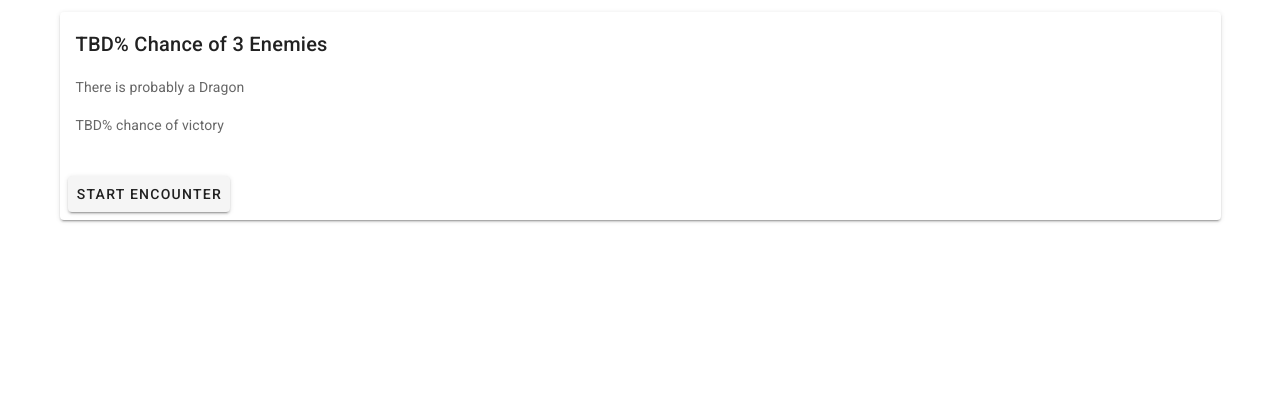
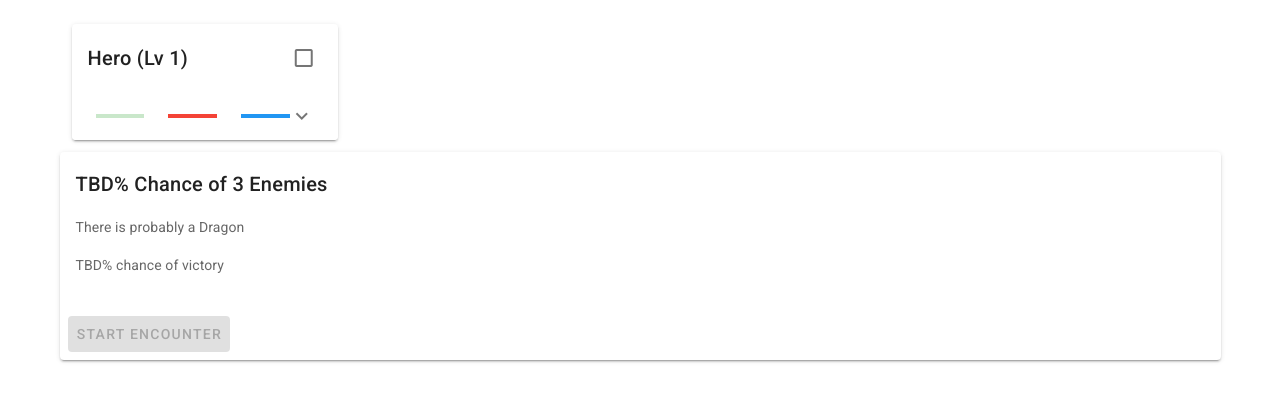
Before and after one commit to dreblen/wip-rpg, a Vue app: page / in a window 1280 px wide. Shown: the top 402 px of the page. Built offline with nearby package versions, Linux system fonts and the light colour scheme.

Commit message:
Feature - Party Selection
-Added a component for displaying party member details and allowing
selection of 1 or more party members.
-Added this component to the encounter generation display so you can
choose your party for an encounter.

```diff
--- /dev/null
+++ b/src/components/PartySelectionCards.vue
@@ -0,0 +1,108 @@
+<template>
+  <v-container>
+    <v-item-group multiple v-model="selectedItemIndices">
+      <v-row>
+        <v-item
+          v-for="(p, i) in party"
+          :key="i"
+          v-slot:default="{ active, toggle }"
+        >
+          <v-col
+            cols="12"
+            sm="6"
+            md="4"
+            lg="3"
+            xl="2"
+          >
+            <v-card
+              :color="active ? 'yellow lighten-4' : ''"
+            >
+              <v-card-title @click="toggle">
+                {{ p.name }} (Lv {{ p.level }})
+                <v-spacer />
+                <v-btn icon @click.stop="toggle">
+                  <v-icon>
+                    {{ active ? 'mdi-checkbox-marked' : 'mdi-checkbox-blank-outline' }}
+                  </v-icon>
+                </v-btn>
+              </v-card-title>
+              <v-expansion-panels flat tile>
+                <v-expansion-panel>
+                  <v-expansion-panel-header>
+                    <template v-slot:default="{ open }">
+                      <v-row v-if="open">
+                        <v-col v-for="(a, i) in p.attributes" :key="i">
+                          <b>{{ i }}:</b>{{ a.value }}
+                        </v-col>
+                      </v-row>
+                      <v-row v-else>
+                        <v-col v-for="(set, i) in attributeSets" :key="i">
+                          <v-progress-linear
+                            :value="p[set[0]] / p[set[1]] * 100"
+                            :color="set[2]"
+                          />
+                        </v-col>
+                      </v-row>
+                    </template>
+                  </v-expansion-panel-header>
+                  <v-expansion-panel-content>
+                    <v-row v-for="(set, i) in attributeSets" :key="i">
+                      <v-col class="flex-grow-0 flex-shrink-1">
+                        {{ set[0].toUpperCase() }}
+                      </v-col>
+                      <v-col class="flex-grow-1">
+                        <v-progress-linear
+                          :value="p[set[0]] / p[set[1]] * 100"
+                          :color="set[2]"
+                        />
+                      </v-col>
+                      <v-col class="flex-grow-0 flex-shrink-1">
+                        {{ p[set[0]] }}/{{ p[set[1]] }}
+                      </v-col>
+                    </v-row>
+                  </v-expansion-panel-content>
+                </v-expansion-panel>
+              </v-expansion-panels>
+            </v-card>
+          </v-col>
+        </v-item>
+      </v-row>
+    </v-item-group>
+  </v-container>
+</template>
+
+<script lang="ts">
+import Vue from 'vue'
+import { mapState } from 'vuex'
+
+export default Vue.extend({
+  name: 'PartySelectionCards',
+  data: () => ({
+    attributeSets: [
+      ['xp', 'maxXP', 'green'],
+      ['hp', 'maxHP', 'red'],
+      ['mp', 'maxMP', 'blue']
+    ],
+    selectedItemIndices: []
+  }),
+  computed: {
+    ...mapState([
+      'party'
+    ])
+  },
+  watch: {
+    selectedItemIndices () {
+      this.$emit('change', this.selectedItemIndices.map(i => this.party[i]))
+    }
+  },
+  props: {
+    selection: {
+      type: Array
+    }
+  },
+  model: {
+    prop: 'selection',
+    event: 'change'
+  }
+})
+</script>
--- a/src/views/Home.vue
+++ b/src/views/Home.vue
@@ -1,5 +1,6 @@
 <template>
   <v-container>
+    <party-selection-cards v-model="selectedParty" />
     <v-card v-if="enemies.length > 0">
       <v-card-title>
         TBD% Chance of {{ enemies.length }} Enemies
@@ -9,7 +10,12 @@
         <p>TBD% chance of victory</p>
       </v-card-text>
       <v-card-actions>
-        <v-btn @click="startEncounter">Start Encounter</v-btn>
+        <v-btn
+          @click="startEncounter"
+          :disabled="selectedParty.length === 0"
+        >
+          Start Encounter
+        </v-btn>
       </v-card-actions>
     </v-card>
   </v-container>
@@ -18,11 +24,14 @@
 <script lang="ts">
 import Vue from 'vue'
 import { mapState } from 'vuex'
+import PartySelectionCards from '@/components/PartySelectionCards.vue'
+
 import * as RPG from '@/types'
 
 export default Vue.extend({
   name: 'Home',
   data: () => ({
+    selectedParty: [],
     enemies: [] as Array<RPG.EnemyCombatant>,
     enemyTypes: {} as RPG.EnemyCombatantTypeList,
     encounterSets: [] as Array<RPG.EncounterSet>
@@ -63,11 +72,8 @@ export default Vue.extend({
       })
     },
     startEncounter () {
-      // TODO: This should be based on selection in the UI
-      const party = this.party
-
       // Set our encounter combatants and begin
-      this.$store.dispatch('startEncounter', { enemies: this.enemies, party })
+      this.$store.dispatch('startEncounter', { enemies: this.enemies, party: this.selectedParty })
       this.$router.push('/encounter')
     }
   },
@@ -107,6 +113,9 @@ export default Vue.extend({
 
     // Generate our first encounter
     this.generateEncounter()
+  },
+  components: {
+    PartySelectionCards
   }
 })
 </script>
```
